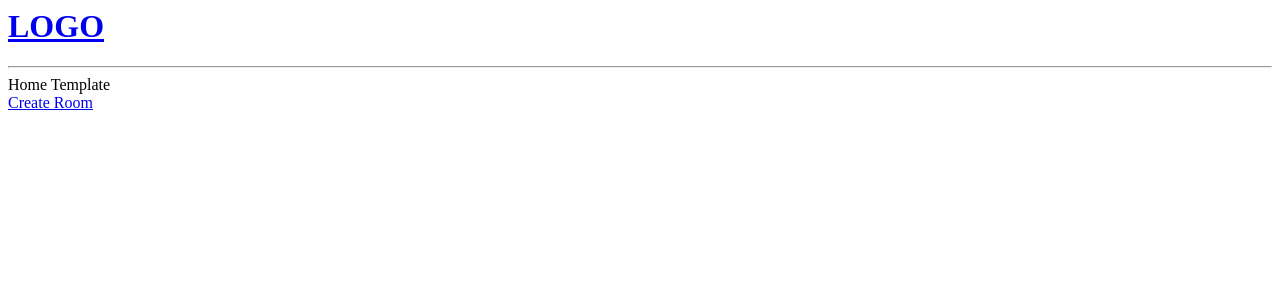
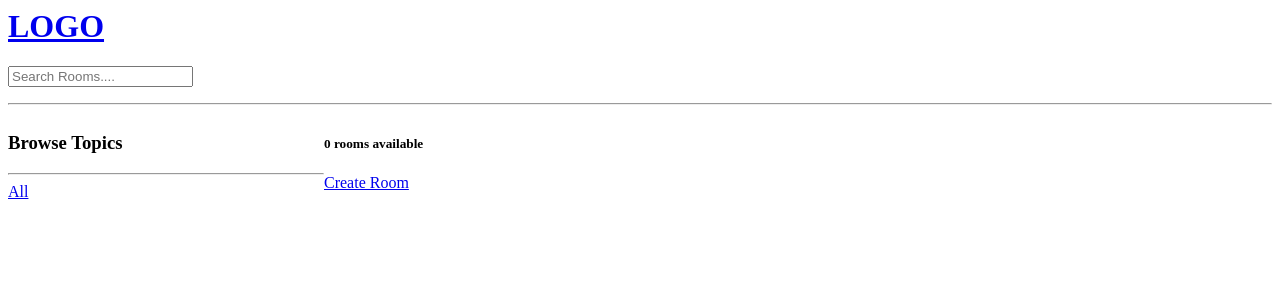
Before and after one commit to tinoe0404/studyCode, a Django app: page / in a window 1280 px wide. Shown: the top 300 px of the page. Run offline with Django 5.2, Linux system fonts and the light colour scheme; data that the repository does not hold is empty.

Commit message:
added search functionality

```diff
--- a/myapp/templates/myapp/home.html
+++ b/myapp/templates/myapp/home.html
@@ -1,10 +1,31 @@
 {% extends 'main.html' %}
 
 {% block content %}
+<head>
+  <style>
+      .home-container{
+          display: grid;
+          grid-template-columns: 1fr  3fr;
+      }
+  </style>
 
-<h1>Home Template</h1>
+</head>
 
+<div class="home-container">
   <div>
+    <h3>Browse Topics</h3>
+    <hr>
+    <div>
+      <a href="{%url 'home'%}">All</a>
+    </div>
+    {% for topic in topics %}
+    <div>
+    <a href="{%url 'home'%}?q={{topic.name}}">{{topic.name}}</a>
+    </div>
+    {% endfor%}
+  </div>
+  <div>
+    <h5>{{room_count}} rooms available</h5>
     <a href="{% url 'create-room' %}">Create Room</a>  <!-- Fixed: Added space -->
     <div>
       {% for room in rooms %}
@@ -20,4 +41,7 @@
     </div>
   </div>
 
+  </div>
+
+
 {% endblock %}
--- a/myapp/views.py
+++ b/myapp/views.py
@@ -1,5 +1,6 @@
 from django.shortcuts import render, redirect
-from .models import Room
+from django.db.models import Q
+from .models import Room, Topic
 from .forms import RoomForm
 # Create your views here.
 
@@ -9,8 +10,15 @@ from .forms import RoomForm
 #   {'id':3, 'name':'Fronted developers'},
 #]
 def home(request):
-    rooms = Room.objects.all()
-    context = {'rooms': rooms}
+    q = request.GET.get('q') if request.GET.get('q') !=None else ''
+    rooms = Room.objects.filter(
+        Q(topic__name__icontains=q) |
+        Q(name__icontains=q) |
+        Q(description__icontains=q)
+        )
+    topics =Topic.objects.all()
+    room_count = rooms.count()
+    context = {'rooms': rooms,'topics': topics, 'room_count': room_count }
     return render(request, 'myapp/home.html',context)
 
 def room(request,pk):
--- a/templates/navbar.html
+++ b/templates/navbar.html
@@ -1,4 +1,9 @@
 <a href="/">
     <h1>LOGO</h1>
 </a>
+
+
+<form method="GET" actions="{% url 'home'%}">
+<input type="text" name="q" placeholder="Search Rooms...."/>
+</form>
 <hr
```
Lines whose indentation alone changed are shown as unchanged.
